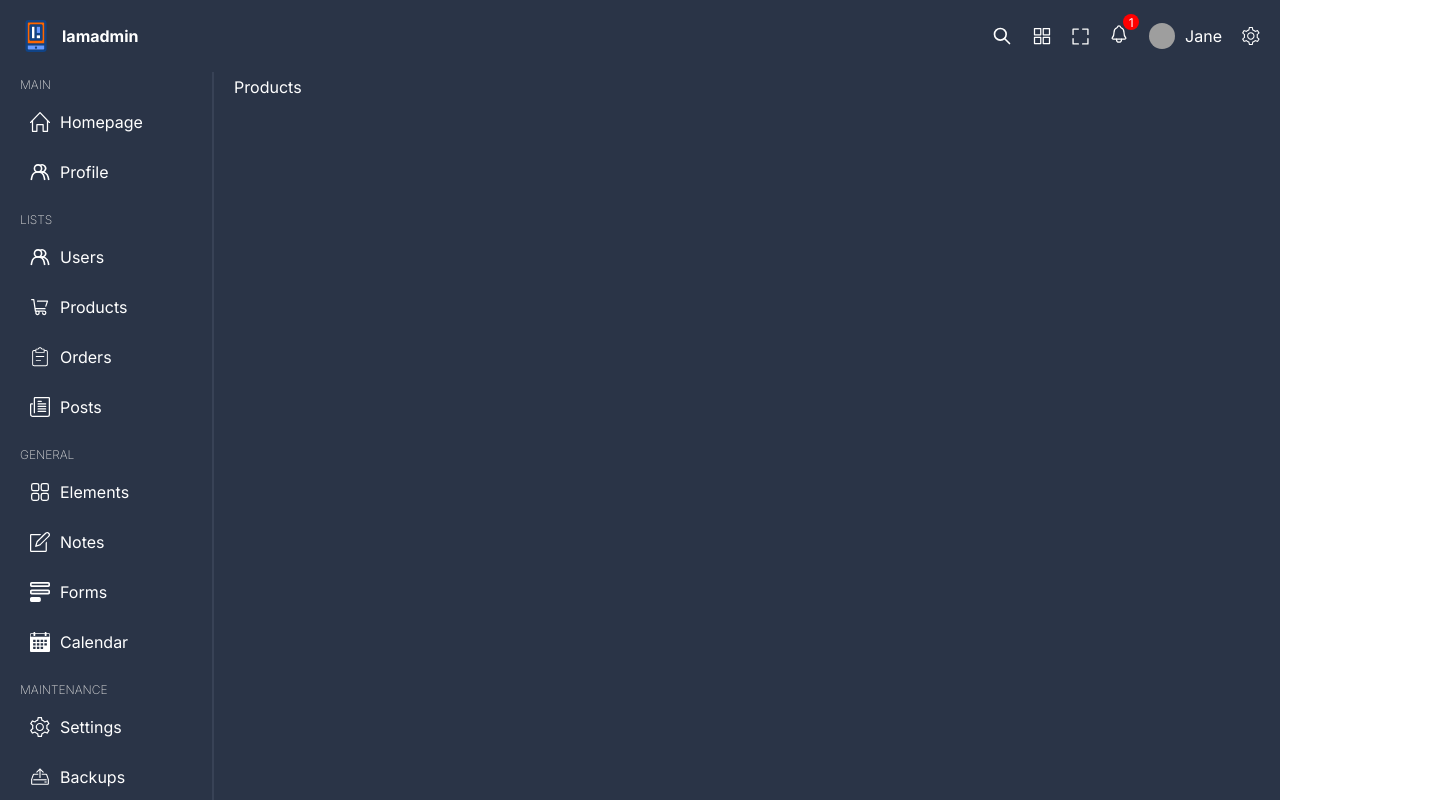
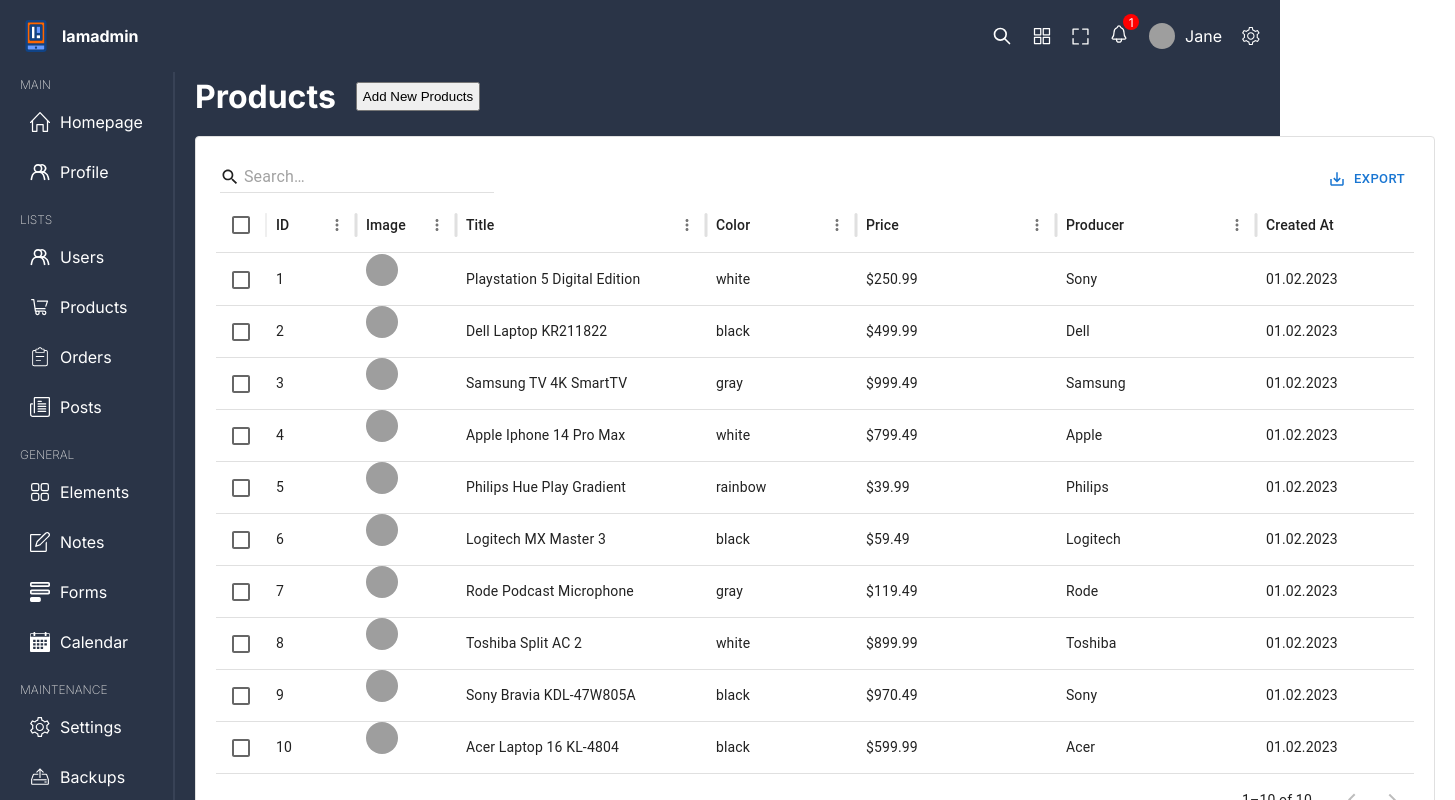
Before and after one commit to sjeevankumar/react-admin-panel, a React (Vite) app: page /products in a window 1280 px wide. Shown: the top 800 px of the page, 1455 px wide, since content can reach past the window. Built offline with nearby package versions, Linux system fonts and the light colour scheme; grey boxes are pictures that could not be loaded.

Commit message:
feat:implement add modal in products page

```diff
--- a/src/data.ts
+++ b/src/data.ts
@@ -456,3 +456,103 @@
     createdAt: "01.02.2023",
   },
 ];
+
+export const products = [
+  {
+    id: 1,
+    img: "https://store.sony.com.au/on/demandware.static/-/Sites-sony-master-catalog/default/dw1b537bbb/images/PLAYSTATION5W/PLAYSTATION5W.png",
+    title: "Playstation 5 Digital Edition",
+    color: "white",
+    producer: "Sony",
+    price: "$250.99",
+    createdAt: "01.02.2023",
+    inStock: true,
+  },
+  {
+    id: 2,
+    img: "https://www.pngmart.com/files/6/Dell-Laptop-PNG-Image.png",
+    title: "Dell Laptop KR211822",
+    color: "black",
+    producer: "Dell",
+    price: "$499.99",
+    createdAt: "01.02.2023",
+    inStock: true,
+  },
+  {
+    id: 3,
+    img: "http://images.samsung.com/is/image/samsung/uk-led-tv-hg40ed670ck-hg40ed670ckxxu-001-front",
+    title: "Samsung TV 4K SmartTV",
+    color: "gray",
+    producer: "Samsung",
+    price: "$999.49",
+    createdAt: "01.02.2023",
+    inStock: true,
+  },
+  {
+    id: 4,
+    img: "https://raylo.imgix.net/iphone-14-blue.png",
+    title: "Apple Iphone 14 Pro Max",
+    color: "white",
+    producer: "Apple",
+    price: "$799.49",
+    createdAt: "01.02.2023",
+    inStock: true,
+  },
+  {
+    id: 5,
+    img: "https://www.signify.com/b-dam/signify/en-aa/about/news/2020/20200903-movie-night-essentials-popcorn-ice-cream-and-the-new-philips-hue-play-gradient-lightstrip/packaging-lighstrip.png",
+    title: "Philips Hue Play Gradient",
+    color: "rainbow",
+    producer: "Philips",
+    price: "$39.99",
+    createdAt: "01.02.2023",
+  },
+  {
+    id: 6,
+    img: "https://www.smartworld.it/wp-content/uploads/2019/09/High_Resolution_PNG-MX-Master-3-LEFT-GRAPHITE.png",
+    title: "Logitech MX Master 3",
+    color: "black",
+    producer: "Logitech",
+    price: "$59.49",
+    createdAt: "01.02.2023",
+    inStock: true,
+  },
+  {
+    id: 7,
+    img: "https://www.pngarts.com/files/7/Podcast-Mic-PNG-Picture.png",
+    title: "Rode Podcast Microphone",
+    color: "gray",
+    producer: "Rode",
+    price: "$119.49",
+    createdAt: "01.02.2023",
+  },
+  {
+    id: 8,
+    img: "https://5.imimg.com/data5/SW/VM/MY-5774620/toshiba-split-ac-2-ton-3-star-rated-ras-24s3ks-500x500.png",
+    title: "Toshiba Split AC 2",
+    color: "white",
+    producer: "Toshiba",
+    price: "$899.99",
+    createdAt: "01.02.2023",
+    inStock: true,
+  },
+  {
+    id: 9,
+    img: "https://img.productz.com/review_image/102489/preview_sony-kdl-50w800b-50-inch-hdtv-review-superb-picture-102489.png",
+    title: "Sony Bravia KDL-47W805A",
+    color: "black",
+    producer: "Sony",
+    price: "$970.49",
+    createdAt: "01.02.2023",
+  },
+  {
+    id: 10,
+    img: "https://venturebeat.com/wp-content/uploads/2015/07/As_AO1-131_gray_nonglare_win10_03.png?fit=1338%2C1055&strip=all",
+    title: "Acer Laptop 16 KL-4804",
+    color: "black",
+    producer: "Acer",
+    price: "$599.99",
+    createdAt: "01.02.2023",
+    inStock: true,
+  },
+];
--- a/src/pages/products/Products.tsx
+++ b/src/pages/products/Products.tsx
@@ -1,7 +1,67 @@
+import "./products.scss"
+import { GridColDef } from "@mui/x-data-grid"
+import { useState } from "react"
+import DataTable from "../../components/dataTable/DataTable"
+import Add from "../../components/add/Add"
+import { products } from "../../data"
+
 const Products = () => {
+  const columns: GridColDef[] = [
+    { field: "id", headerName: "ID", width: 90 },
+    {
+      field: "img",
+      headerName: "Image",
+      width: 100,
+      renderCell: (params) => {
+        return <img src={params.row.img || "/noavatar.png"} alt="" />
+      },
+    },
+    {
+      field: "title",
+      type: "string",
+      headerName: "Title",
+      width: 250,
+    },
+    {
+      field: "color",
+      type: "string",
+      headerName: "Color",
+      width: 150,
+    },
+    {
+      field: "price",
+      type: "string",
+      headerName: "Price",
+      width: 200,
+    },
+    {
+      field: "producer",
+      headerName: "Producer",
+      type: "string",
+      width: 200,
+    },
+    {
+      field: "createdAt",
+      headerName: "Created At",
+      width: 200,
+      type: "string",
+    },
+    {
+      field: "inStock",
+      headerName: "In Stock",
+      width: 150,
+      type: "boolean",
+    },
+  ]
+  const [open, setOpen] = useState(false)
   return (
-    <div>
-      Products
+    <div className="products">
+      <div className="info">
+        <h1>Products</h1>
+        <button onClick={() => setOpen(true)}>Add New Products</button>
+      </div>
+      <DataTable slug="products" columns={columns} rows={products} />
+      {open && <Add slug="product" columns={columns} setOpen={setOpen} />}
     </div>
   )
 }
--- a/src/pages/products/products.scss
+++ b/src/pages/products/products.scss
@@ -0,0 +1,13 @@
+.products {
+    .info {
+        display: flex;
+        align-items: center;
+        gap: 20px;
+        margin-bottom: 20px;
+
+        button{
+            padding: 5px;
+            cursor: pointer;
+        }
+    }
+}
```
